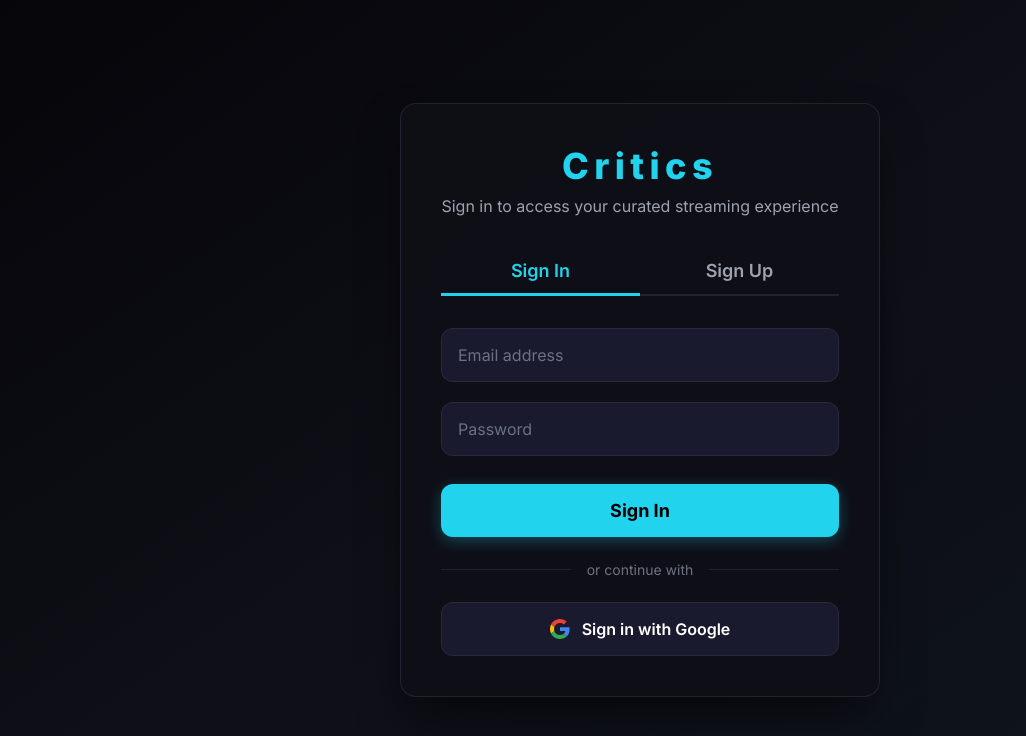
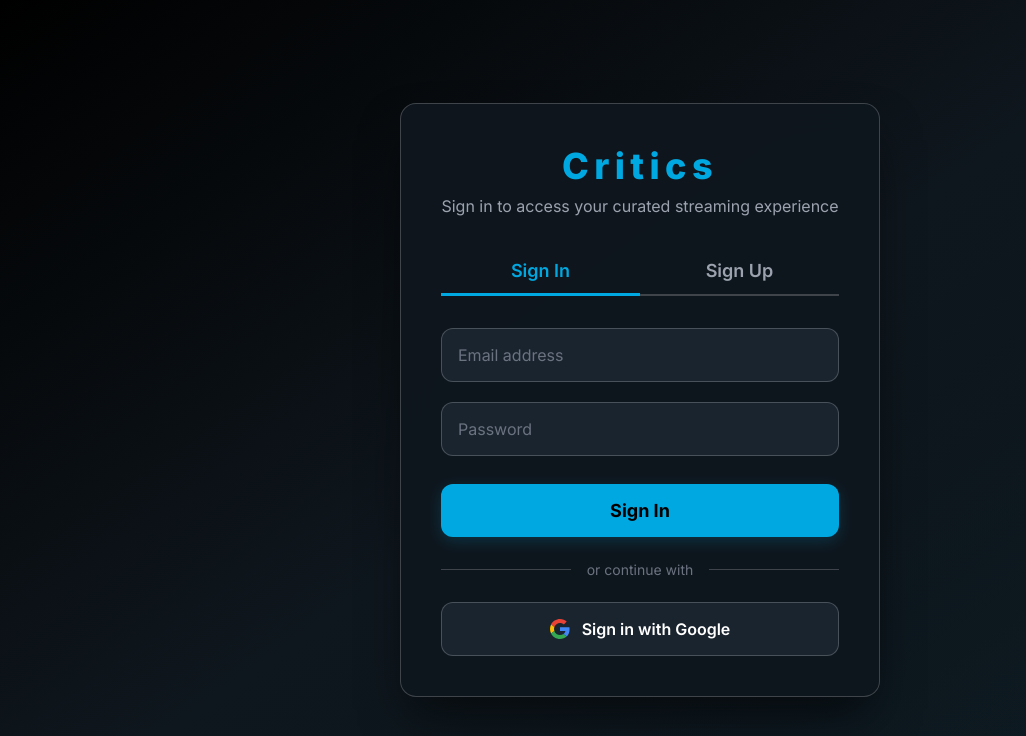
Before and after one commit to Intellecta2/critics, a React (Vite) app in the folder my-app/: page / in a window 1280 px wide. Shown: the top 736 px of the page, without its empty margins (0-1026 px from the left). Built offline with nearby package versions, Linux system fonts and the light colour scheme; no server answers.

Commit message:
feat: Amazon Prime Video UI upgrade, HD Posters, and YouTube integration

```diff
--- a/my-app/src/App.css
+++ b/my-app/src/App.css
@@ -21,22 +21,23 @@
 
 :root {
   /* ── Colors ────────────────────────────────────────────────── */
-  --color-bg-deep:         #05050A;
-  --color-bg-primary:      #0f0f17;
-  --color-bg-secondary:    #1a1a2e;
-  --color-bg-card:         rgba(26, 26, 46, 0.7);
-  --color-bg-glass:        rgba(15, 15, 23, 0.8);
-  --color-bg-glass-heavy:  rgba(15, 15, 23, 0.95);
-
-  --color-border:          rgba(55, 55, 80, 0.5);
-  --color-border-light:    rgba(55, 55, 80, 0.3);
-
-  --color-cyan-primary:    #22d3ee;
-  --color-cyan-hover:      #06b6d4;
-  --color-cyan-active:     #0891b2;
-  --color-cyan-glow:       rgba(34, 211, 238, 0.5);
-  --color-cyan-shadow:     rgba(34, 211, 238, 0.3);
-  --color-cyan-dim:        rgba(34, 211, 238, 0.15);
+  --color-bg-deep:         #000000;
+  --color-bg-primary:      #0f171e;
+  --color-bg-secondary:    #1a242f;
+  --color-bg-card:         rgba(26, 36, 47, 0.9);
+  --color-bg-glass:        rgba(15, 23, 30, 0.85);
+  --color-bg-glass-heavy:  rgba(15, 23, 30, 0.95);
+
+  --color-border:          rgba(255, 255, 255, 0.2);
+  --color-border-light:    rgba(255, 255, 255, 0.1);
+
+  /* Prime Video Blue/Cyan */
+  --color-cyan-primary:    #00a8e1;
+  --color-cyan-hover:      #33b9e7;
+  --color-cyan-active:     #0086b4;
+  --color-cyan-glow:       rgba(0, 168, 225, 0.4);
+  --color-cyan-shadow:     rgba(0, 168, 225, 0.2);
+  --color-cyan-dim:        rgba(0, 168, 225, 0.15);
 
   --color-purple:          #a855f7;
   --color-red:             #ef4444;
@@ -1030,7 +1031,9 @@ img { max-width: 100%; display: block; }
 .hero__gradient {
   position: absolute;
   inset: 0;
-  background: linear-gradient(to top, var(--color-bg-deep) 0%, rgba(15, 15, 23, 0.4) 50%, transparent 100%);
+  background:
+    linear-gradient(to top, var(--color-bg-deep) 0%, transparent 60%),
+    linear-gradient(to right, var(--color-bg-deep) 0%, rgba(15, 23, 30, 0.8) 30%, transparent 70%);
 }
 
 .hero__content {
--- a/my-app/src/App.jsx
+++ b/my-app/src/App.jsx
@@ -246,11 +246,13 @@ const App = () => {
 
   // Video is playing — show fullscreen video player
   // This takes over the entire UI when isPlaying is true
-  // and selectedContent has a valid hls_stream_url.
-  if (isPlaying && selectedContent?.hls_stream_url) {
+  // and selectedContent has a valid stream URL.
+  const streamUrl = selectedContent?.youtube_url || selectedContent?.hls_stream_url;
+
+  if (isPlaying && streamUrl) {
     return (
       <VideoPlayer
-        streamUrl={selectedContent.hls_stream_url}
+        streamUrl={streamUrl}
         onEnd={handleStopPlaying}
       />
     );
--- a/my-app/src/components/ContentCard.jsx
+++ b/my-app/src/components/ContentCard.jsx
@@ -30,7 +30,7 @@ const ContentCard = ({ content, onClick, isAdded }) => {
       <div
         className="content-card__poster"
         style={{
-          backgroundImage: `url(https://placehold.co/300x450/111827/FFFFFF?text=${encodeURIComponent(content.title)})`,
+          backgroundImage: `url(${content.poster_url || 'https://placehold.co/300x450/111827/FFFFFF?text=No+Poster'})`,
         }}
       />
 
--- a/my-app/src/components/VideoPlayer.jsx
+++ b/my-app/src/components/VideoPlayer.jsx
@@ -39,9 +39,9 @@ const VideoPlayer = ({ streamUrl, onEnd }) => {
           config={{
             file: {
               // forceHLS tells react-player to use hls.js for .m3u8 streams.
-              // This is required for HLS playback in browsers that don't
-              // natively support HLS (i.e., everything except Safari).
-              forceHLS: true,
+              // We only set this to true if the URL actually ends in .m3u8
+              // so YouTube links can still play natively.
+              forceHLS: streamUrl?.includes('.m3u8') || false,
               attributes: {
                 // Poster image while the stream is buffering
                 style: { backgroundColor: '#000' },
--- a/my-app/src/pages/HomePage.jsx
+++ b/my-app/src/pages/HomePage.jsx
@@ -33,7 +33,8 @@ const HomePage = ({ allContent, criticsPicks, onCardClick, watchlist }) => {
         <div
           className="hero"
           style={{
-            backgroundImage: `url(https://placehold.co/1920x900/223F6E/FFFFFF?text=${encodeURIComponent(featuredContent.title)})`,
+            backgroundImage: `url(${featuredContent.poster_url})`,
+            backgroundPosition: 'top center'
           }}
         >
           <div className="hero__gradient" />
```
Also changed, not shown: 2 other files (tests, documents, lock files or other folders).
